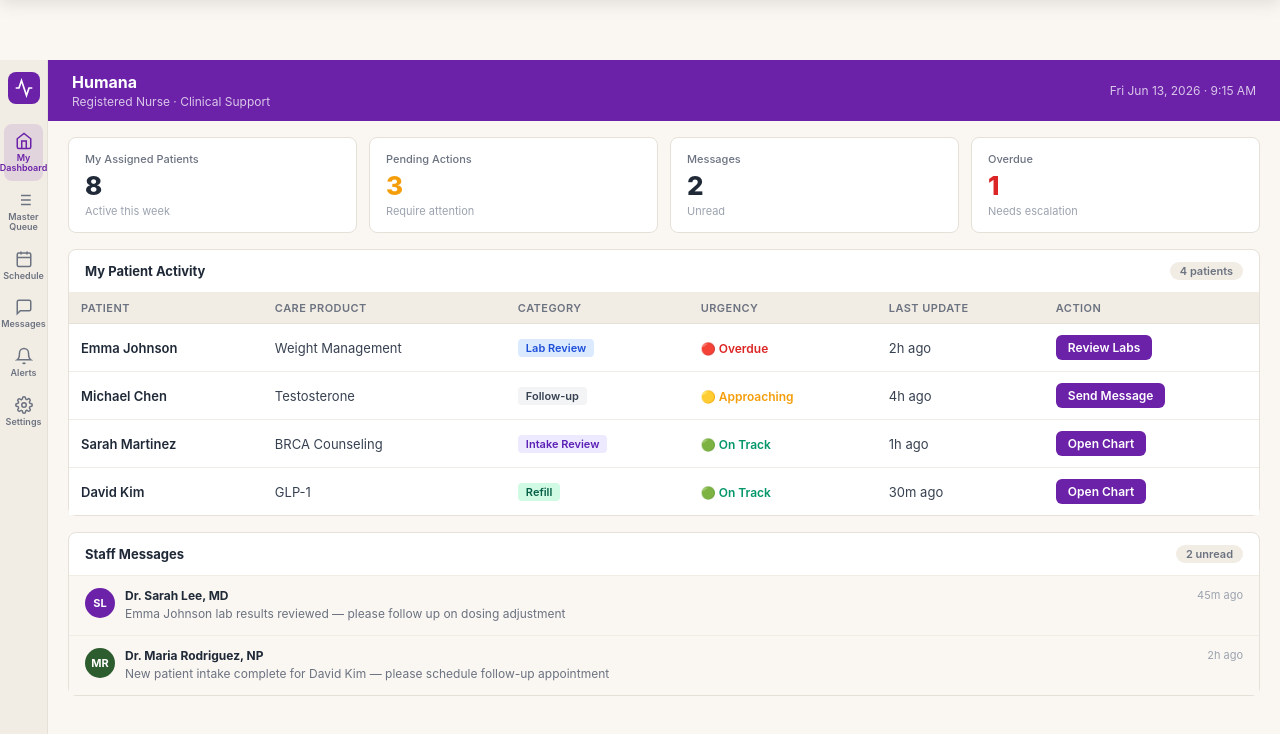
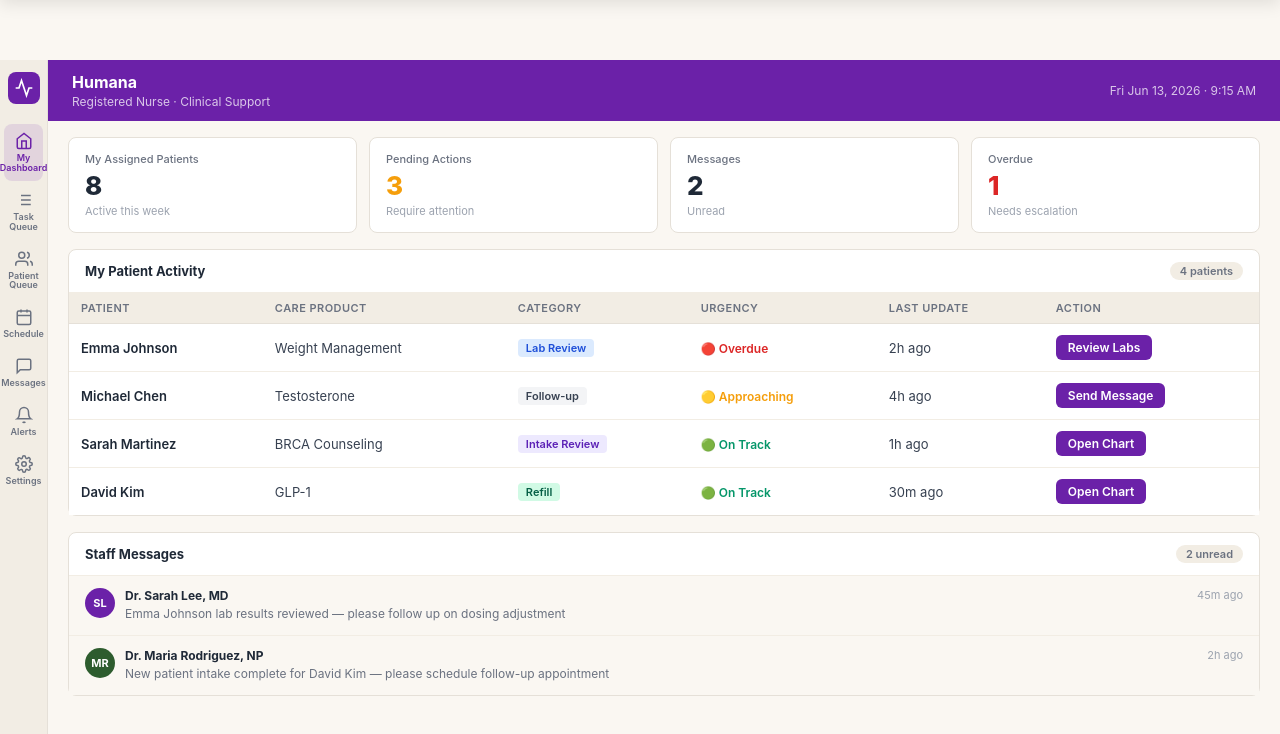
Before and after one commit to PSCAssets/project-phoenix-demo, a Flask app: page /provider/rn in a window 1280 px wide. Shown: the part 60-794 px from the top of the page. Run offline with Flask 3, Linux system fonts and the light colour scheme; a user stored in the database is signed in.

Commit message:
Add Patient Queue nav link to RN, MA, CT dashboards; fix Lab Rec picklist

```diff
--- a/templates/care_team/dashboard.html
+++ b/templates/care_team/dashboard.html
@@ -147,6 +147,7 @@
   <div class="sidebar-nav">
     <a class="nav-item active" href="/care-team/" aria-label="My Dashboard"><svg width="20" height="20" viewBox="0 0 24 24" fill="none" stroke="currentColor" stroke-width="1.8" stroke-linecap="round" stroke-linejoin="round"><rect x="3" y="3" width="7" height="7" rx="1"/><rect x="14" y="3" width="7" height="7" rx="1"/><rect x="3" y="14" width="7" height="7" rx="1"/><rect x="14" y="14" width="7" height="7" rx="1"/></svg><span class="tooltip">My Dashboard</span></a>
     <a class="nav-item" href="/care-team/" aria-label="Task Queue"><svg width="20" height="20" viewBox="0 0 24 24" fill="none" stroke="currentColor" stroke-width="1.8" stroke-linecap="round" stroke-linejoin="round"><path d="M9 5H7a2 2 0 0 0-2 2v12a2 2 0 0 0 2 2h10a2 2 0 0 0 2-2V7a2 2 0 0 0-2-2h-2"/><rect x="9" y="3" width="6" height="4" rx="1"/><path d="M9 12h6M9 16h4"/></svg><span class="tooltip">Task Queue</span></a>
+    <a class="nav-item" href="/provider/queue" aria-label="Patient Queue"><svg width="20" height="20" viewBox="0 0 24 24" fill="none" stroke="currentColor" stroke-width="1.8" stroke-linecap="round" stroke-linejoin="round"><path d="M17 21v-2a4 4 0 0 0-4-4H5a4 4 0 0 0-4 4v2"/><circle cx="9" cy="7" r="4"/><path d="M23 21v-2a4 4 0 0 0-3-3.87"/><path d="M16 3.13a4 4 0 0 1 0 7.75"/></svg><span class="tooltip">Patient Queue</span></a>
     <a class="nav-item" href="/provider/schedule" aria-label="Schedule"><svg width="20" height="20" viewBox="0 0 24 24" fill="none" stroke="currentColor" stroke-width="1.8" stroke-linecap="round" stroke-linejoin="round"><rect x="3" y="4" width="18" height="18" rx="2"/><line x1="16" y1="2" x2="16" y2="6"/><line x1="8" y1="2" x2="8" y2="6"/><line x1="3" y1="10" x2="21" y2="10"/></svg><span class="tooltip">Schedule</span></a>
     <a class="nav-item" href="/provider/messages" aria-label="Messages"><svg width="20" height="20" viewBox="0 0 24 24" fill="none" stroke="currentColor" stroke-width="1.8" stroke-linecap="round" stroke-linejoin="round"><path d="M21 15a2 2 0 0 1-2 2H7l-4 4V5a2 2 0 0 1 2-2h14a2 2 0 0 1 2 2z"/></svg><span class="tooltip">Messages</span></a>
     <a class="nav-item" href="/provider/alerts" aria-label="Alerts"><svg width="20" height="20" viewBox="0 0 24 24" fill="none" stroke="currentColor" stroke-width="1.8" stroke-linecap="round" stroke-linejoin="round"><path d="M18 8A6 6 0 006 8c0 7-3 9-3 9h18s-3-2-3-9M13.73 21a2 2 0 01-3.46 0"/></svg><span class="tooltip">Alerts</span></a>
--- a/templates/provider/ma_dashboard.html
+++ b/templates/provider/ma_dashboard.html
@@ -203,6 +203,7 @@ tbody td { padding: 10px 12px; color: #374151; vertical-align: middle; }
   <div class="sidebar-nav">
     <a class="nav-item active" href="/provider/ma" aria-label="My Dashboard"><svg width="20" height="20" viewBox="0 0 24 24" fill="none" stroke="currentColor" stroke-width="1.8" stroke-linecap="round" stroke-linejoin="round"><path d="M3 9l9-7 9 7v11a2 2 0 01-2 2H5a2 2 0 01-2-2z"/><polyline points="9,22 9,12 15,12 15,22"/></svg><span class="tooltip">My Dashboard</span></a>
     <a class="nav-item" href="/provider/ma/queue" aria-label="Task Queue"><svg width="20" height="20" viewBox="0 0 24 24" fill="none" stroke="currentColor" stroke-width="1.8" stroke-linecap="round" stroke-linejoin="round"><path d="M9 5H7a2 2 0 0 0-2 2v12a2 2 0 0 0 2 2h10a2 2 0 0 0 2-2V7a2 2 0 0 0-2-2h-2"/><rect x="9" y="3" width="6" height="4" rx="1"/><path d="M9 12h6M9 16h4"/></svg><span class="tooltip">Task Queue</span></a>
+    <a class="nav-item" href="/provider/queue" aria-label="Patient Queue"><svg width="20" height="20" viewBox="0 0 24 24" fill="none" stroke="currentColor" stroke-width="1.8" stroke-linecap="round" stroke-linejoin="round"><path d="M17 21v-2a4 4 0 0 0-4-4H5a4 4 0 0 0-4 4v2"/><circle cx="9" cy="7" r="4"/><path d="M23 21v-2a4 4 0 0 0-3-3.87"/><path d="M16 3.13a4 4 0 0 1 0 7.75"/></svg><span class="tooltip">Patient Queue</span></a>
     <a class="nav-item" href="/provider/schedule" aria-label="Schedule"><svg width="20" height="20" viewBox="0 0 24 24" fill="none" stroke="currentColor" stroke-width="1.8" stroke-linecap="round" stroke-linejoin="round"><rect x="3" y="4" width="18" height="18" rx="2"/><line x1="16" y1="2" x2="16" y2="6"/><line x1="8" y1="2" x2="8" y2="6"/><line x1="3" y1="10" x2="21" y2="10"/></svg><span class="tooltip">Schedule</span></a>
     <a class="nav-item" href="/provider/messages" aria-label="Messages"><svg width="20" height="20" viewBox="0 0 24 24" fill="none" stroke="currentColor" stroke-width="1.8" stroke-linecap="round" stroke-linejoin="round"><path d="M21 15a2 2 0 0 1-2 2H7l-4 4V5a2 2 0 0 1 2-2h14a2 2 0 0 1 2 2z"/></svg><span class="tooltip">Messages</span></a>
     <a class="nav-item" href="/provider/notifications" aria-label="Alerts"><svg width="20" height="20" viewBox="0 0 24 24" fill="none" stroke="currentColor" stroke-width="1.8" stroke-linecap="round" stroke-linejoin="round"><path d="M18 8A6 6 0 006 8c0 7-3 9-3 9h18s-3-2-3-9M13.73 21a2 2 0 01-3.46 0"/></svg><span class="tooltip">Alerts</span></a>
--- a/templates/provider/rn_dashboard.html
+++ b/templates/provider/rn_dashboard.html
@@ -92,7 +92,11 @@ body { font-family: -apple-system, BlinkMacSystemFont, 'Segoe UI', sans-serif; b
         </a>
         <a class="nav-item" href="/provider/rn/queue" title="Task Queue">
           <svg width="18" height="18" viewBox="0 0 24 24" fill="none" stroke="currentColor" stroke-width="2"><line x1="8" y1="6" x2="21" y2="6"/><line x1="8" y1="12" x2="21" y2="12"/><line x1="8" y1="18" x2="21" y2="18"/><line x1="3" y1="6" x2="3.01" y2="6"/><line x1="3" y1="12" x2="3.01" y2="12"/><line x1="3" y1="18" x2="3.01" y2="18"/></svg>
-          <span class="nav-label">Master Queue</span>
+          <span class="nav-label">Task Queue</span>
+        </a>
+        <a class="nav-item" href="/provider/queue" title="Patient Queue">
+          <svg width="18" height="18" viewBox="0 0 24 24" fill="none" stroke="currentColor" stroke-width="2"><path d="M17 21v-2a4 4 0 0 0-4-4H5a4 4 0 0 0-4 4v2"/><circle cx="9" cy="7" r="4"/><path d="M23 21v-2a4 4 0 0 0-3-3.87"/><path d="M16 3.13a4 4 0 0 1 0 7.75"/></svg>
+          <span class="nav-label">Patient Queue</span>
         </a>
         <a class="nav-item" href="/provider/schedule" title="Schedule">
           <svg width="18" height="18" viewBox="0 0 24 24" fill="none" stroke="currentColor" stroke-width="2"><rect x="3" y="4" width="18" height="18" rx="2" ry="2"/><line x1="16" y1="2" x2="16" y2="6"/><line x1="8" y1="2" x2="8" y2="6"/><line x1="3" y1="10" x2="21" y2="10"/></svg>
```
